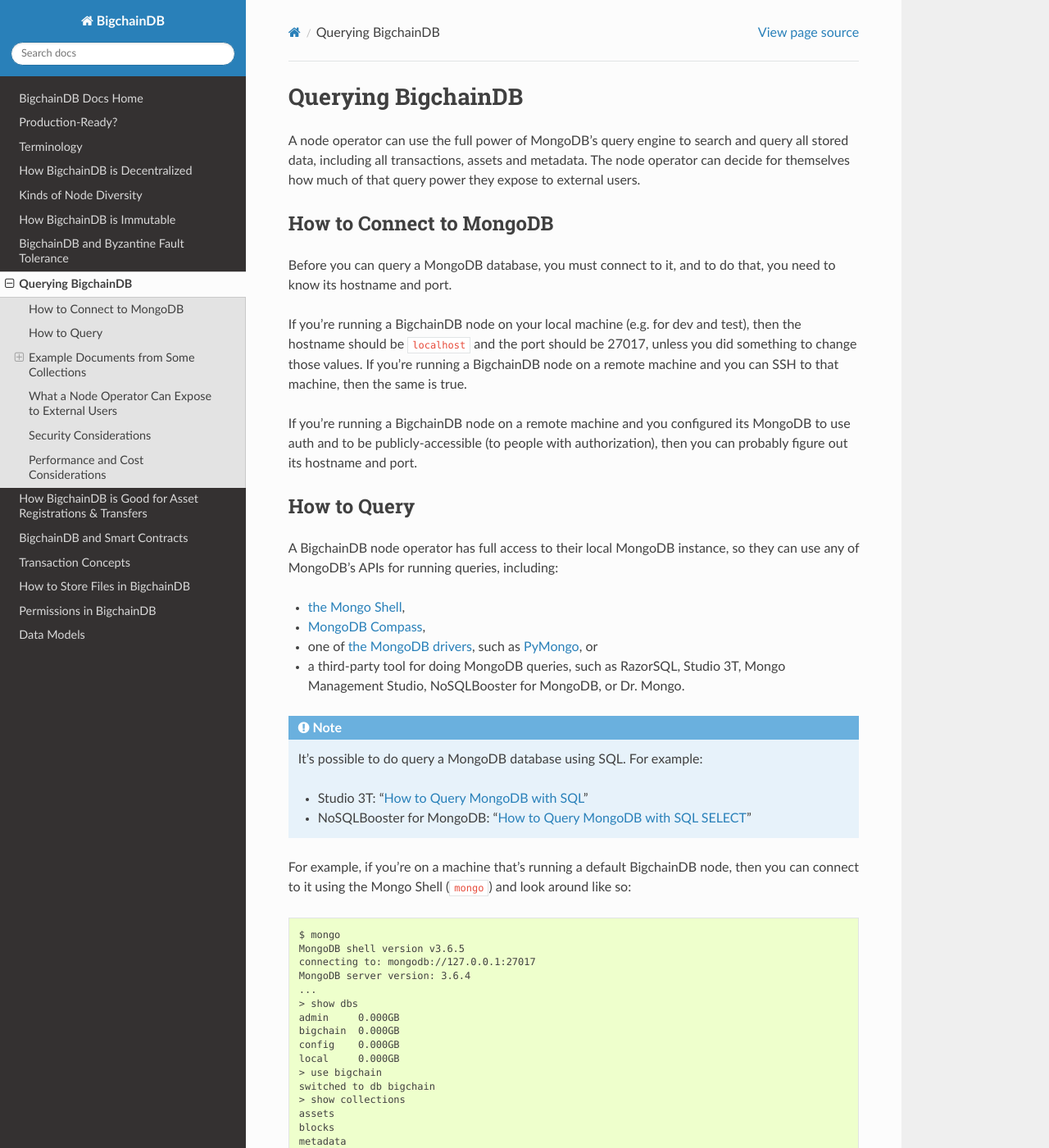
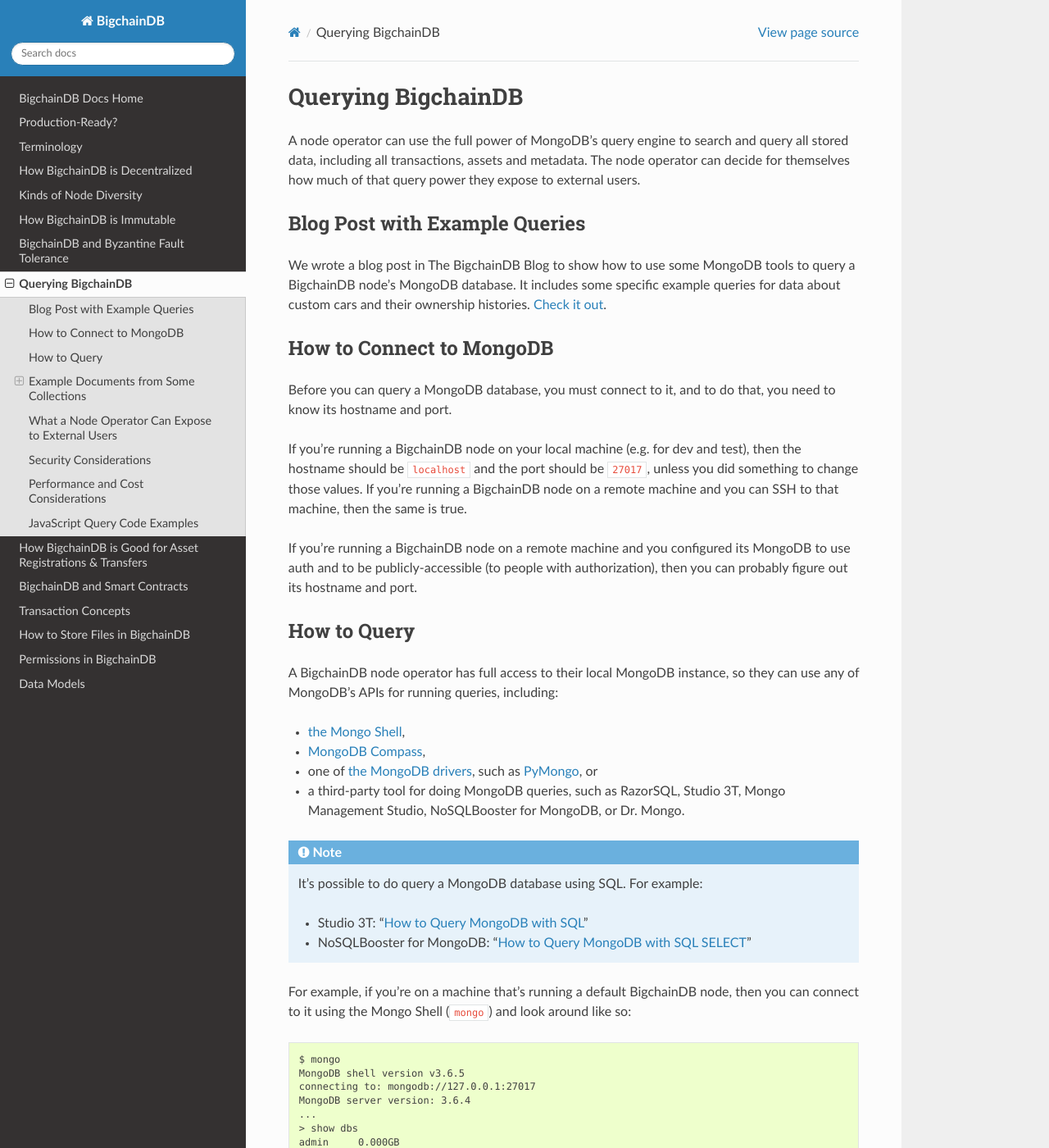
Before and after one commit to bigchaindb/bigchaindb, a Sphinx documentation site: the page built from docs/root/source/query.rst, in a window 1280 px wide and 1400 px high. Shown: the whole window at 82% size. Built offline with Sphinx 7.4.7 and the Read the Docs theme 2.0.0, drawn with Linux system fonts in a browser that asks for light colours; some of the changed text lies outside the part shown.

Commit message:
Add JS code examples & blogpost link to Query page

```diff
--- a/docs/root/source/query.rst
+++ b/docs/root/source/query.rst
@@ -4,12 +4,21 @@
 A node operator can use the full power of MongoDB's query engine to search and query all stored data, including all transactions, assets and metadata.
 The node operator can decide for themselves how much of that query power they expose to external users.
 
+Blog Post with Example Queries
+------------------------------
+
+We wrote a blog post in The BigchainDB Blog to show
+how to use some MongoDB tools to query a BigchainDB node's MongoDB database.
+It includes some specific example queries for data
+about custom cars and their ownership histories.
+`Check it out <https://blog.bigchaindb.com/using-mongodb-to-query-bigchaindb-data-3fc651e0861b>`_.
+
 How to Connect to MongoDB
 -------------------------
 
 Before you can query a MongoDB database, you must connect to it, and to do that, you need to know its hostname and port.
 
-If you're running a BigchainDB node on your local machine (e.g. for dev and test), then the hostname should be ``localhost`` and the port should be 27017, unless you did something to change those values. If you're running a BigchainDB node on a remote machine and you can SSH to that machine, then the same is true.
+If you're running a BigchainDB node on your local machine (e.g. for dev and test), then the hostname should be ``localhost`` and the port should be ``27017``, unless you did something to change those values. If you're running a BigchainDB node on a remote machine and you can SSH to that machine, then the same is true.
 
 If you're running a BigchainDB node on a remote machine and you configured its MongoDB to use auth and to be publicly-accessible (to people with authorization), then you can probably figure out its hostname and port.
 
@@ -57,7 +66,7 @@
 
 The above example illustrates several things:
 
-* When you don't specify the hostname or port, the Mongo Shell assumes they are ``localhost`` and 27017, respectively. (``localhost`` had IP address 127.0.0.1 on the machine in question, an Ubuntu machine.)
+* When you don't specify the hostname or port, the Mongo Shell assumes they are ``localhost`` and ``27017``, respectively. (``localhost`` had IP address 127.0.0.1 on the machine in question, an Ubuntu machine.)
 * BigchainDB stores its data in a database named ``bigchain``.
 * The ``bigchain`` database contains several `collections <https://docs.mongodb.com/manual/core/databases-and-collections/>`_.
 * Votes aren't stored in any collection, currently. They are all handled and stored by Tendermint in its own (LevelDB) database.
@@ -65,14 +74,14 @@
 Example Documents from Some Collections
 ---------------------------------------
 
-The most interesting collections are:
+The most interesting collections in the ``bigchain`` database are:
 
 - transactions
 - assets
 - metadata
 - blocks
 
-You can explore those collections using MongoDB queries such as ``db.assets.findOne()``. We now look at some example documents from each of those collections.
+You can explore those collections using MongoDB queries such as ``db.assets.findOne()``. We now show some example documents from each of those collections.
 
 Example Documents from transactions
 ~~~~~~~~~~~~~~~~~~~~~~~~~~~~~~~~~~~
@@ -197,3 +206,16 @@
 To make MongoDB queries more efficient, one can create `indexes <https://docs.mongodb.com/manual/indexes/>`_. Those indexes might be created by the node operator or by some external users (if the node operator allows that). It's worth noting that indexes aren't free: whenever new data is appended to a collection, the corresponding indexes must be updated. The node operator might want to pass those costs on to whoever created the index. Moreover, in MongoDB, `a single collection can have no more than 64 indexes <https://docs.mongodb.com/manual/reference/limits/#Number-of-Indexes-per-Collection>`_.
 
 One can create a follower node: a node with Tendermint voting power 0. It would still have a copy of all the data, so it could be used as read-only node. A follower node could offer specialized queries as a service without affecting the workload on the voting validators (which can also write). There could even be followers of followers.
+
+JavaScript Query Code Examples
+------------------------------
+
+One can connect to a node's MongoDB database using any
+of the MongoDB drivers, such as `the MongoDB Node.js driver
+<https://mongodb.github.io/node-mongodb-native/?jmp=docs>`_.
+Here are some links to example JavaScript code that queries a
+BigchainDB node's MongoDB database:
+
+- `The BigchainDB JavaScript/Node.js driver source code <https://github.com/bigchaindb/js-bigchaindb-driver>`_
+- `Example code by @manolodewiner <https://github.com/manolodewiner/query-mongodb-bigchaindb/blob/master/queryMongo.js>`_
+- `More example code by @manolodewiner <https://github.com/bigchaindb/bigchaindb/issues/2315#issuecomment-392724279>`_
```
